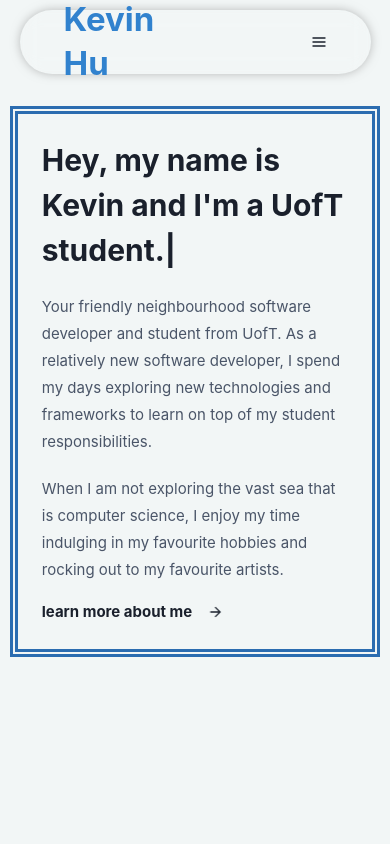
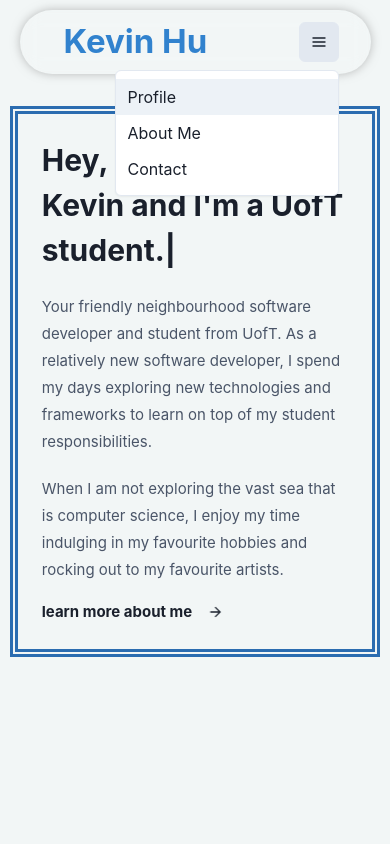
Before and after one commit to kev0921/personal-website, a React (Vite) app: page / in a window 390 px wide. Both pictures are taken after a click on the button "Options". Shown: the top 844 px of the page. Built offline with nearby package versions, Linux system fonts and the light colour scheme.

Commit message:
finished mobile navbar

```diff
--- a/src/components/Navbar.jsx
+++ b/src/components/Navbar.jsx
@@ -1,4 +1,4 @@
-import { Flex, Box, Heading, Spacer, HStack, useColorMode, IconButton, Icon, Button, useMediaQuery, Text } from "@chakra-ui/react";
+import { Flex, Box, Heading, Spacer, HStack, useColorMode, IconButton, Icon, Button, useMediaQuery, Text,  Menu, MenuButton, MenuList, MenuItem, MenuItemOption, MenuGroup, MenuOptionGroup, MenuDivider, } from "@chakra-ui/react";
 import { FaFacebook, FaTwitter, FaInstagram } from 'react-icons/fa';
 import { MoonIcon, SunIcon, HamburgerIcon, CloseIcon } from '@chakra-ui/icons';
 import { Link, useLocation } from "react-router-dom";
@@ -42,15 +42,35 @@ export default function Navbar() {
     <Flex sx={navStyles} alignItems="center">
       {/* Mobile Navbar */}
       {!isLargerThan768 && (
-        <Flex alignItems="center">
+        <Flex alignItems="center" width="100%">
           <Heading ml="-20px" pl="0px" pr="45px">
             <Box mx={8} fontSize="33px" color={colorMode === "dark" ? "blue.500" : "blue.500"} transition="color 0.3s ease, font-weight 0.3s"
               _hover={{ color: colorMode === "dark" ? "white" : "black"}}>
               <a href="/">Kevin Hu</a>
             </Box>
           </Heading>
-          <IconButton ml="20px" bg="none" aria-label="Toggle Navigation" icon={<HamburgerIcon />} display={{ base: "flex", md: "none"}}
-          />
+
+          <Spacer />
+
+          <Menu>
+            <MenuButton
+              as={IconButton}
+              aria-label='Options'
+              icon={<HamburgerIcon />}
+              variant='outline'
+            />
+            <MenuList>
+              <MenuItem as="a" href="/">
+                Profile
+              </MenuItem>
+              <MenuItem as="a" href="/About">
+                About Me
+              </MenuItem>
+              <MenuItem as="a" href="/Contact">
+                Contact
+              </MenuItem>
+            </MenuList>
+          </Menu>
         </Flex>
       )}
 
```
